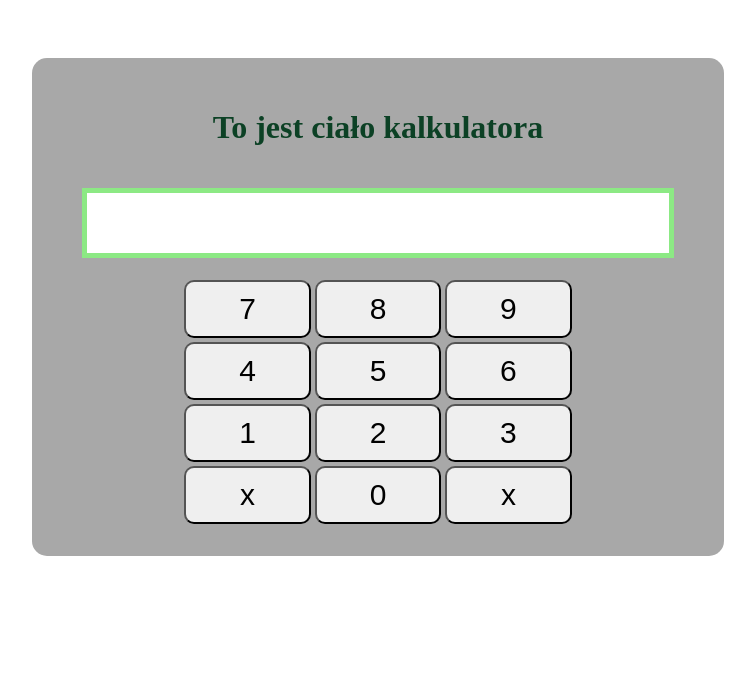
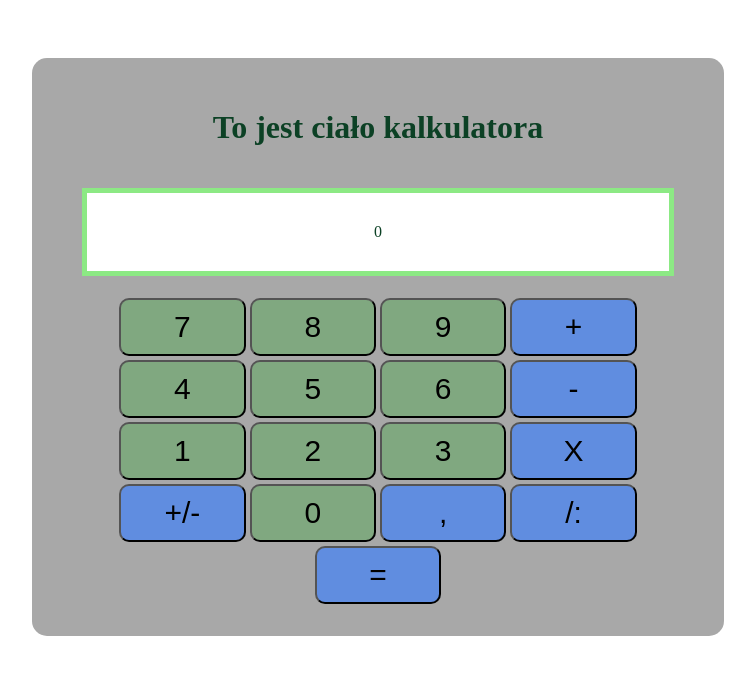
Before and after one commit to PGajewska08/Calculator, a React (Create React App) app: page / in a window 1280 px wide. Shown: the top 674 px of the page, without its empty margins (262-1017 px from the left). Built offline with nearby package versions, Linux system fonts and the light colour scheme.

Commit message:
Add simple onclick to buttons

```diff
--- a/package.json
+++ b/package.json
@@ -8,6 +8,7 @@
     "@testing-library/jest-dom": "^6.6.3",
     "@testing-library/react": "^16.1.0",
     "@testing-library/user-event": "^13.2.1",
+    "clsx": "^2.1.1",
     "react": "^19.1.0",
     "react-dom": "^19.1.0",
     "react-redux": "^9.2.0",
--- a/src/Components/Button/Button.js
+++ b/src/Components/Button/Button.js
@@ -1,7 +1,11 @@
 import styles from './Button.module.scss'
+import clsx from 'clsx';
 
-const Button = ({children}) => {
-    return <button className={styles.button}>{children}</button>;
+const Button = ({className, children, onClick, ...rest}) => {
+    return (
+        <button className={clsx(styles.button, className)} onClick={onClick}{...rest}>
+            {children}
+        </button>)
 }
 
 export default Button;
--- a/src/Components/Button/Button.module.scss
+++ b/src/Components/Button/Button.module.scss
@@ -5,3 +5,11 @@
     border-radius: 10px;
     font-size: 30px;
 }
+
+.number {
+    background-color: rgb(128, 168, 128);
+}
+
+.operator {
+    background-color: rgb(96, 141, 224);
+}
--- a/src/Components/Display/Display.js
+++ b/src/Components/Display/Display.js
@@ -1,8 +1,11 @@
 import React from "react";
-import styles from './Display.module.scss'
+import styles from './Display.module.scss';
+import { useDispatch, useSelector } from "react-redux";
+
 const Display = ({props=0}) => {
+    const value = useSelector((state) => state.calculator.currentInput);
     return (
-        <div className={styles.display}></div>)
+        <div className={styles.display}>{value}</div>)
 }
 
 export default Display;
--- a/src/Components/Keyboard/Keyboard.js
+++ b/src/Components/Keyboard/Keyboard.js
@@ -1,28 +1,37 @@
 import Button from '../Button/Button';
 import styles from './Keyboard.module.scss';
+import buttonStyles from '../Button/Button.module.scss';
 
 const Keyboard = () => {
+    const handleClickNumber = (number) => {
+        console.log("Kliknięto ", number);
+    }
     return <div className={styles.container}>
         <div>
-            <Button>7</Button>
-            <Button>8</Button>
-            <Button>9</Button>
+            <Button className={buttonStyles.number} onClick={() => handleClickNumber(7)}>7</Button>
+            <Button className={buttonStyles.number} onClick={() => handleClickNumber(8)}>8</Button>
+            <Button className={buttonStyles.number} onClick={() => handleClickNumber(9)}>9</Button>
+            <Button className={buttonStyles.operator}>+</Button>
         </div>
         <div>
-            <Button>4</Button>
-            <Button>5</Button>
-            <Button>6</Button>
+            <Button className={buttonStyles.number} onClick={() => handleClickNumber(4)}>4</Button>
+            <Button className={buttonStyles.number} onClick={() => handleClickNumber(5)}>5</Button>
+            <Button className={buttonStyles.number} onClick={() => handleClickNumber(6)}>6</Button>
+            <Button className={buttonStyles.operator}>-</Button>
         </div>
         <div>
-            <Button>1</Button>
-            <Button>2</Button>
-            <Button>3</Button>
+            <Button className={buttonStyles.number} onClick={() => handleClickNumber(1)}>1</Button>
+            <Button className={buttonStyles.number} onClick={() => handleClickNumber(2)}>2</Button>
+            <Button className={buttonStyles.number} onClick={() => handleClickNumber(3)}>3</Button>
+            <Button className={buttonStyles.operator}>X</Button>
         </div>
         <div>
-            <Button>x</Button>
-            <Button>0</Button>
-            <Button>x</Button>
+            <Button className={buttonStyles.operator}>+/-</Button>
+            <Button className={buttonStyles.number} onClick={() => handleClickNumber(0)}>0</Button>
+            <Button className={buttonStyles.operator}>,</Button>
+            <Button className={buttonStyles.operator}>/:</Button>
         </div>
+        <div><Button className={buttonStyles.operator}>=</Button></div>
     </div>
 
 }
```
Also changed, not shown: 1 other file (tests, documents, lock files or other folders).
